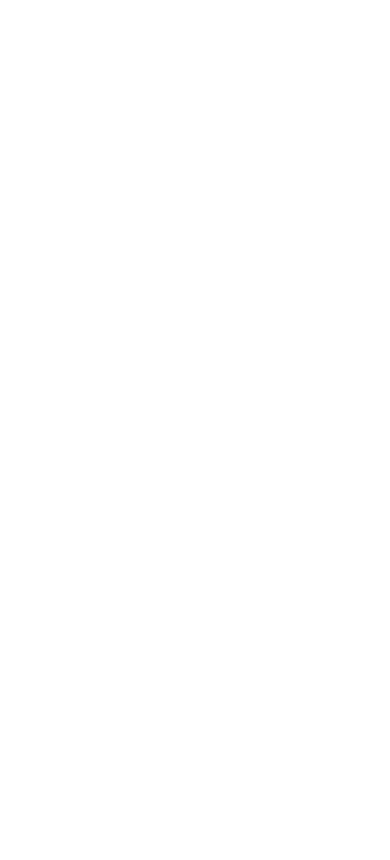
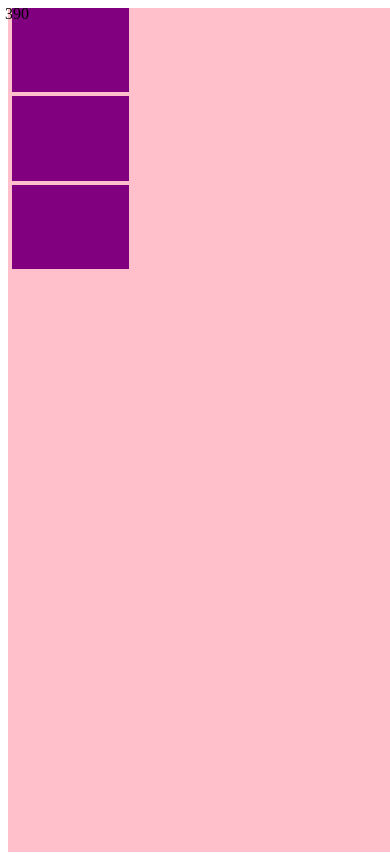
Before and after one commit to NaginiChen/interactive, a plain HTML site: page index.html in a window 390 px wide. Drawn offline with nearby package versions, Linux system fonts and the light colour scheme.

Commit message:
House and other stuff

```diff
--- /dev/null
+++ b/assets/css/house.css
@@ -0,0 +1,143 @@
+/*
+CSS DRAWINGS s2018
+* * * * * * * * * * * * * * * * * *
+Full CSS Reset
+http://meyerweb.com/eric/tools/css/reset/ 2. v2.0 | 20110126
+License: none (public domain)
+*/
+
+html, body, div, span, applet, object, iframe,
+h1, h2, h3, h4, h5, h6, p, blockquote, pre,
+a, abbr, acronym, address, big, cite, code,
+del, dfn, em, img, ins, kbd, q, s, samp,
+small, strike, strong, sub, sup, tt, var,
+b, u, i, center,
+dl, dt, dd, ol, ul, li,
+fieldset, form, label, legend,
+table, caption, tbody, tfoot, thead, tr, th, td,
+article, aside, canvas, details, embed,
+figure, figcaption, footer, header, hgroup,
+menu, nav, output, ruby, section, summary,
+time, mark, audio, video {
+    margin: 0;
+    padding: 0;
+    border: 0;
+    font-size: 100%;
+    font: inherit;
+    vertical-align: baseline;
+}
+/* HTML5 display-role reset for older browsers */
+article, aside, details, figcaption, figure,
+footer, header, hgroup, menu, nav, section {
+    display: block;
+}
+body {
+    line-height: 1;
+}
+ol, ul {
+    list-style: none;
+}
+blockquote, q {
+    quotes: none;
+}
+blockquote:before, blockquote:after,
+q:before, q:after {
+    content: '';
+    content: none;
+}
+table {
+    border-collapse: collapse;
+    border-spacing: 0;
+}
+
+
+/*
+========================================
+Box model reset
+========================================
+*/
+
+*,
+*:before,
+*:after {
+    -webkit-box-sizing: border-box;
+    -moz-box-sizing: border-box;
+    box-sizing: border-box;
+}
+
+/*
+========================================
+General
+========================================
+*/
+
+.canvas{
+    width: 100%;
+    height: 1500px;
+}
+
+div{
+    display: inline-block;
+    position: relative;
+}
+
+br{
+    clear:both;
+}
+
+.roof{
+    float: left;
+    width: 0;
+    height: 0;
+    border-left: 300px solid transparent;
+    border-right: 300px solid transparent;
+    border-bottom: 350px solid black;
+}
+
+.chimney{
+    float: right;
+    width: 150px;
+    height: 170px;
+    background: red;
+}
+
+.clip-chimney{
+    clip-path: polygon(0 0, 100% 0, 100% 30%, 70% 30%, 70% 100%, 30% 100%, 30% 31%, 0 31%);
+}
+
+.moveChimney{
+    grid-column-start: 3;
+    grid-row-start: 2;
+}
+
+
+.door{
+    float: left;
+    width: 100px;
+    height: 200px;
+    background: green;
+}
+
+.clip-door{
+    clip-path: polygon(78% 0, 100% 0, 100% 100%, 0 100%, 0 0, 78% 0, 75% 61%, 86% 61%, 86% 51%, 74% 51%);
+}
+
+.house{
+    float: left;
+    width: 300px;
+    height: 300px;
+    background: purple;
+}
+
+.window{
+    float: left;
+    width: 120px;
+    height: 120px;
+    background: orange;
+}
+
+.clip-window{
+    clip-path: polygon(10% 0, 40% 0, 40% 10%, 10% 10%, 10% 40%, 40% 40%, 40% 0, 60% 0, 60% 40%, 90% 40%, 90% 10%,
+    60% 10%, 60% 0%, 90% 0, 90% 90%, 90% 60%, 60% 60%, 60% 90%, 90% 90%, 40% 90%, 40% 60%, 10% 60%, 10% 90%,
+    90% 90%, 90% 0%, 100% 0, 100% 100%, 0 100%, 0 0);
+}
--- a/index.html
+++ b/index.html
@@ -14,28 +14,51 @@
             src: url("assets/Fonts/Challenge Bold Std Regular.otf");
         }
 
-        flex{
-
-
+        section{
+            width: 30%; height: 100%; background: purple; display: inline-block; margin: 1%;
         }
 
+        @media all and (max-width: 800px) {
+                section{
+                    display: block;
+                    height: 10%;
+                }
+            }
 
     </style>
 
     <body>
 
-        <!--
-        <p style="font-family: challenge; font-size: 230px"> FREE T-SHIRTS !!!</p>
-        -->
+        <div style="width: 100vw; height: 100vh; background: pink;">
 
-        <div style="flex: "> </div>
+            <section>
+
+            </section>
+
+            <section >
+
+            </section>
+
+            <section>
+
+            </section>
+
+        </div>
 
 
+        <script src="https://ajax.googleapis.com/ajax/libs/jquery/3.3.1/jquery.min.js"></script>
+        <script>
+            $(function(){
+                // Create debug element
+                $("body").append("<div style='position:fixed;top:5px;left:5px;' id='viewportwidth'></div>");
 
+                // Set contents on resizing window
+                $(window).resize(function(){$("#viewportwidth").html($(window).width());});
 
-
-
-
+                // Trigger resize event
+                $(window).resize();
+            });
+        </script>
 
 
 
```
Also changed, not shown: House.html (added, +33 -0 lines), Level2V5.html (+1 -1 lines), Navigation.html (+5 -7 lines).
